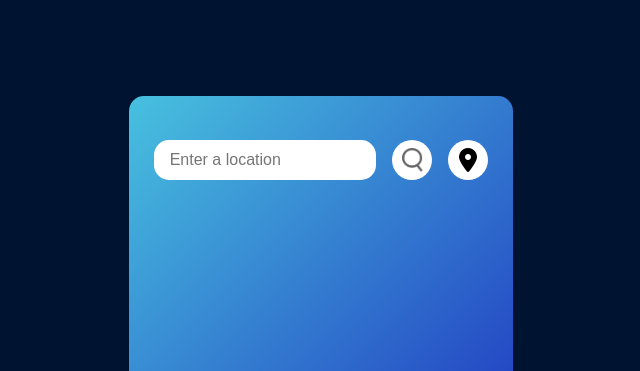
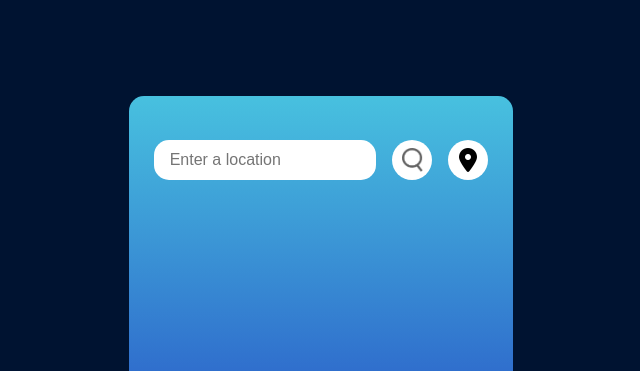
Before and after one commit to ShubhamPaliwal03/Atmosight, a plain HTML site: page index.html in a window 1280 px wide. Shown: the top 371 px of the page, without its empty margins (319-959 px from the left). Drawn offline with Linux system fonts and the light colour scheme.

Commit message:
made some ui changes

```diff
--- a/style.css
+++ b/style.css
@@ -13,7 +13,7 @@ body
 .weather-card
 {
     /* background: linear-gradient(135deg, rgb(82, 229, 231) 10%, rgb(19, 12, 183) 100%); */
-    background: linear-gradient(135deg, rgb(82, 229, 231) -20%, rgb(19, 12, 183) 100%);
+    background: linear-gradient(180deg, rgb(82, 229, 231) -20%, rgb(19, 12, 183) 100%);
     height: 38rem;
     width: 24rem;
     border-radius: 15px;
@@ -46,12 +46,12 @@ body
 }
 .weather-condition-icon.clear
 {
+    filter: hue-rotate(170deg) saturate(130%) brightness(115%);
     animation: swing 3s infinite linear alternate;
 }
 .humidity-icon, .wind-icon
 {
     height: 2rem;
-    /* filter: invert(100%); */
 }
 .info-container-1 > h1
 {
@@ -62,10 +62,6 @@ body
 {
     margin-bottom: -0.1rem;
 }
-/* .info-container-2 > .row-flex-container
-{
-    gap: 1rem;
-} */
 .searchbar-container
 {
     margin-top: 1rem;
```
